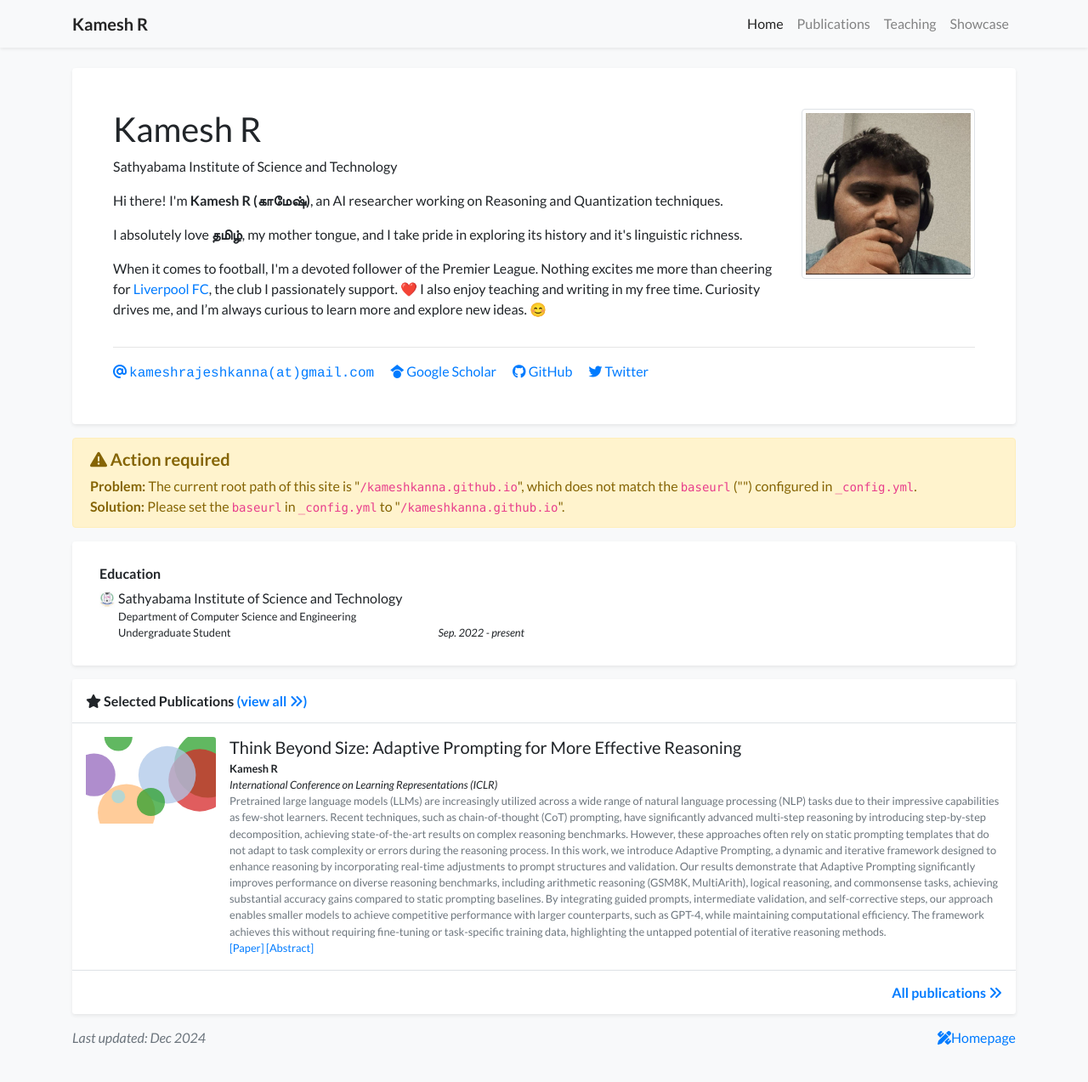
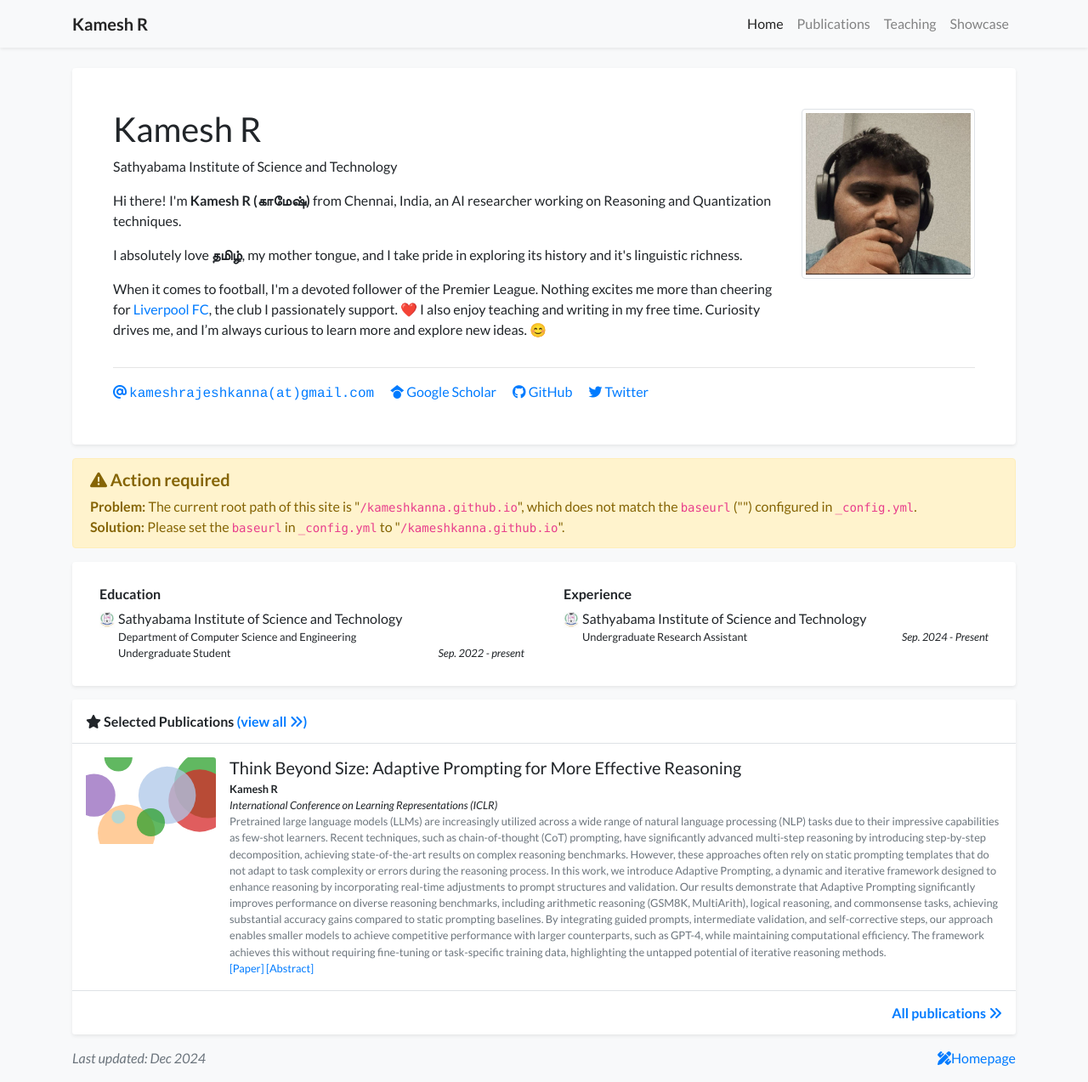
Before and after one commit to kameshkanna/kameshkanna.github.io, a Jekyll site: the page built from index.html, in a window 1280 px wide and 1273 px high. Shown: the whole window at 85% size. Built offline with Jekyll 4.4.1, drawn with Linux system fonts in a browser that asks for light colours; nearby versions of some CDN libraries; a style sheet for code colours, icons or effects is not loaded.

Commit message:
Update profile.yml

```diff
--- a/_data/profile.yml
+++ b/_data/profile.yml
@@ -21,7 +21,7 @@ twitter: edkamesh  # Do not include the '@' symbol
 short_bio_text_justify: false
 short_bio: >-
   <p>
-  Hi there! I'm <strong>Kamesh R (காமேஷ்)</strong>, an AI researcher working on Reasoning and Quantization techniques.
+  Hi there! I'm <strong>Kamesh R (காமேஷ்)</strong> from Chennai, India, an AI researcher working on Reasoning and Quantization techniques.
   </p>
   <p>
   I absolutely love <strong>தமிழ்</strong>, my mother tongue, and I take pride in exploring its history and it's linguistic richness.
@@ -45,8 +45,8 @@ education:
     Undergraduate Student
   date: Sep. 2022 - present
 
-# experience:
-# - name: Peking University
-#   logo: /assets/images/badges/PKU_red.png
-#   position: Research Intern
-#   date: Sep. 2019 - Jul. 2021
+experience:
+- name: Sathyabama Institute of Science and Technology
+  logo: /assets/images/badges/OIP.jpg
+  position: Undergraduate Research Assistant
+  date: Sep. 2024 - Present
```
